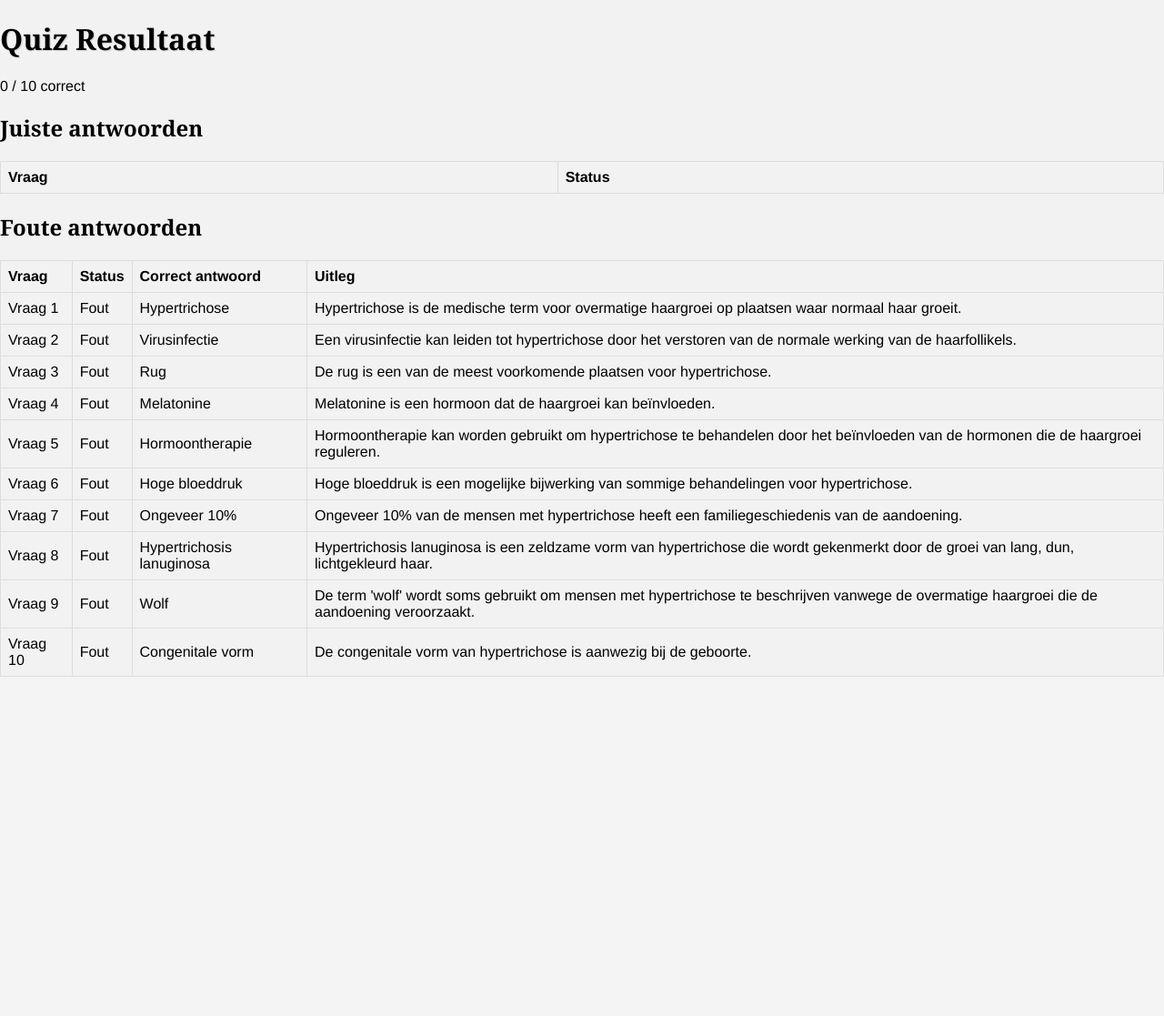
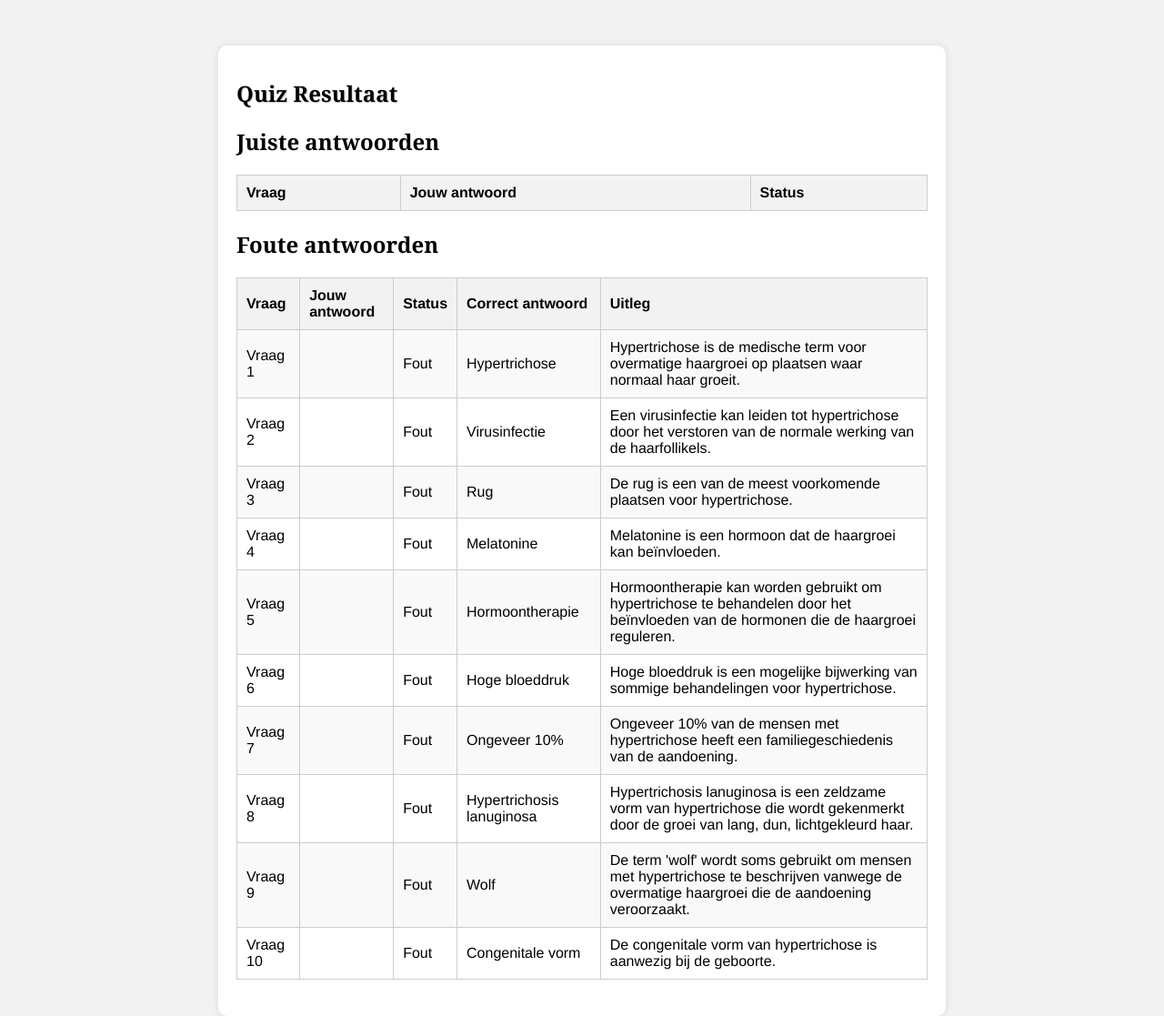
Before and after one commit to WoutervanderRolBrouwer/Hypertrichose, a PHP site: page /Quiz/quiz_result.php in a window 1280 px wide. Shown: the part 100-1217 px from the top of the page at 91% size. Before the commit the page ends 844 px from the top, so only its background shows below. Run offline with PHP 8.4, Linux system fonts and the light colour scheme; lists and menus that the app fills with data are empty; grey boxes are pictures that could not be loaded.

Commit message:
tabel result quiz klaar

```diff
--- a/Quiz/css/result.css
+++ b/Quiz/css/result.css
@@ -1,14 +1,53 @@
+.quiz {
+    max-width: 800px;
+    margin: 50px auto;
+    background-color: #fff;
+    padding: 20px;
+    border-radius: 10px;
+    box-shadow: 0 0 10px rgba(0, 0, 0, 0.1);
+}
+
+h1 {
+    font-size: 24px;
+    margin-bottom: 20px;
+}
+
 table {
+    width: 100%;
     border-collapse: collapse;
-    width: 100%;
+    margin-bottom: 20px;
+}
+
+table, th, td {
+    border: 1px solid #ccc;
 }
 
 th, td {
-    border: 1px solid #dddddd;
+    padding: 10px;
     text-align: left;
-    padding: 8px;
 }
 
 th {
     background-color: #f2f2f2;
 }
+
+tr:nth-child(even) {
+    background-color: #f9f9f9;
+}
+
+button {
+    display: inline-block;
+    background-color: #4CAF50;
+    color: white;
+    padding: 10px 20px;
+    text-align: center;
+    text-decoration: none;
+    border: none;
+    border-radius: 5px;
+    cursor: pointer;
+    margin-top: 20px;
+}
+
+button:hover {
+    background-color: #45a049;
+}
--- a/Quiz/quiz_result.php
+++ b/Quiz/quiz_result.php
@@ -28,15 +28,17 @@
     <h1>Quiz Resultaat</h1>
 
     <?php
+    session_start(); // Start de sessie
+
     function getDbConnection() {
         $host = 'localhost';
-        $dbname = 'hypertrichose'; /**Pas deze naam niet aan */
-        $DBusername = 'stmakpabot'; /**Pas deze naam niet aan */
+        $dbname = 'hypertrichose'; //Pas deze naam niet aan
+        $DBusername = 'stmakpabot'; //Pas deze naam niet aan
         $DBpassword = 'zX[LqFHU@rx9rQJT';
         return new PDO("mysql:host=$host;dbname=$dbname", $DBusername, $DBpassword);
     }
 
-    function handleQuizResult($pdo, $username, $userAnswers, $correctAnswers) {
+    function handleQuizResult($pdo, $username, $userInputAnswers, $correctAnswers) {
         $totalCorrect = 0;
         $correctAnswersInfo = [];
         $incorrectAnswersInfo = [];
@@ -53,19 +55,20 @@
             "De congenitale vorm van hypertrichose is aanwezig bij de geboorte."
         ];
 
+        // Vergelijken van de ingevoerde antwoorden met de correcte antwoorden
         foreach ($correctAnswers as $index => $correctAnswer) {
             $questionNumber = $index + 1;
-            $userAnswer = $userAnswers[$index] ?? '';
+            $userInputAnswer = $userInputAnswers[$index] ?? '';
 
-            if ($userAnswer == $correctAnswer) {
+            if ($userInputAnswer == $correctAnswer) {
                 $totalCorrect++;
-                $correctAnswersInfo[] = ["Vraag $questionNumber", "Juist"];
+                $correctAnswersInfo[] = ["Vraag $questionNumber",  $userInputAnswer, "Juist"];
             } else {
-                $incorrectAnswersInfo[] = ["Vraag $questionNumber", "Fout", $correctAnswer, $correctAnswersExplanations[$index]];
+                $incorrectAnswersInfo[] = ["Vraag $questionNumber", $userInputAnswer, "Fout", $correctAnswer, $correctAnswersExplanations[$index]];
             }
         }
 
-
+        // Opslaan van het resultaat in de database
         $sql = "INSERT INTO quiz_results (username, quiz_date, correct_answers, incorrect_answers) VALUES (?, NOW(), ?, ?)";
         $stmt = $pdo->prepare($sql);
         $stmt->execute([$username, $totalCorrect, count($correctAnswers) - $totalCorrect]);
@@ -77,7 +80,9 @@
     $username = $_SESSION['username'] ?? '';
 
     $correctAnswers = ["Hypertrichose", "Virusinfectie", "Rug", "Melatonine", "Hormoontherapie", "Hoge bloeddruk", "Ongeveer 10%", "Hypertrichosis lanuginosa", "Wolf", "Congenitale vorm"];
-    $userAnswers = [
+
+    // Opslaan van de ingevoerde antwoorden
+    $userInputAnswers = [
         $_POST['question1'] ?? '',
         $_POST['question2'] ?? '',
         $_POST['question3'] ?? '',
@@ -90,16 +95,16 @@
         $_POST['question10'] ?? ''
     ];
 
-    list($totalCorrect, $correctAnswersInfo, $incorrectAnswersInfo) = handleQuizResult($pdo, $username, $userAnswers, $correctAnswers);
+    [$totalCorrect, $correctAnswersInfo, $incorrectAnswersInfo] = handleQuizResult($pdo, $username, $userInputAnswers, $correctAnswers);
 
-    echo "<div id='results'>$totalCorrect / 10 correct</div>";
-
+    // Weergave van de ingevoerde antwoorden in de tabellen
     echo "<h2>Juiste antwoorden</h2>";
     echo "<table border='0'>
-    <tr>
-    <th>Vraag</th>
-    <th>Status</th>
-        </tr>";
+            <tr>
+                <th>Vraag</th>
+                <th>Jouw antwoord</th>
+                <th>Status</th>
+            </tr>";
     foreach ($correctAnswersInfo as $info) {
         echo "<tr>";
         foreach ($info as $item) {
@@ -110,8 +115,14 @@
     echo "</table>";
 
     echo "<h2>Foute antwoorden</h2>";
-    echo "<table>";
-    echo "<tr><th>Vraag</th><th>Status</th><th>Correct antwoord</th><th>Uitleg</th></tr>";
+    echo "<table border='0'>
+            <tr>
+                <th>Vraag</th>
+                <th>Jouw antwoord</th>
+                <th>Status</th>
+                <th>Correct antwoord</th>
+                <th>Uitleg</th>
+            </tr>";
     foreach ($incorrectAnswersInfo as $info) {
         echo "<tr>";
         foreach ($info as $item) {
@@ -121,7 +132,8 @@
     }
     echo "</table>";
     ?>
+
+    <button onclick="window.location.href='../Quiz/quiz.php'>Opnieuw proberen</button>
 </div>
-
 </body>
 </html>
```
